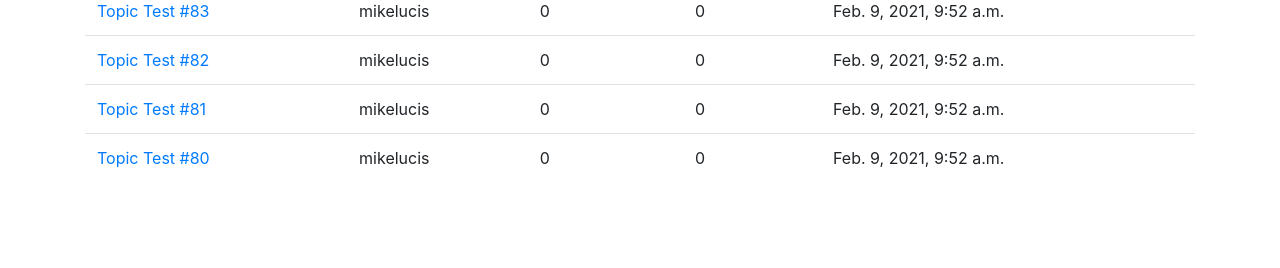
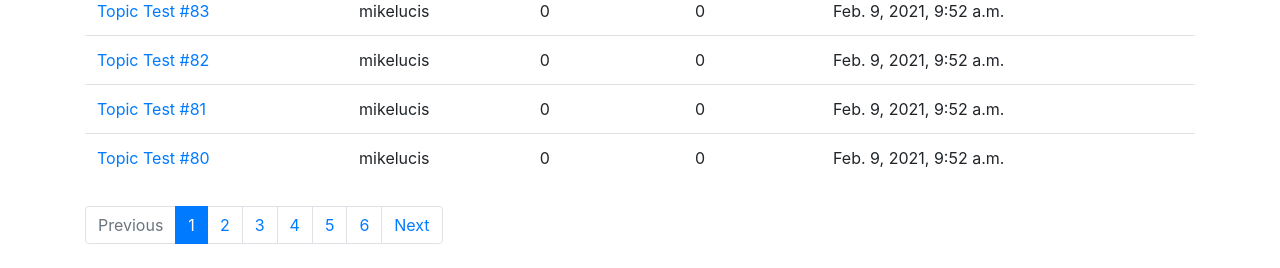
Before and after one commit to MikeLucis/Django-Discuz, a Django app: page /boards/1/ in a window 1280 px wide. Shown: the part 1062-1330 px from the top of the page. Before the commit the page ends 1230 px from the top, so only its background shows below. Run offline with Django 3.2, Linux system fonts and the light colour scheme; data comes from the database, SQL or seed files in the repository; both versions use the stored data as it was after the commit; some libraries are stand-ins or nearby versions.

Commit message:
ADD Active-Paging; 更新测试 (91)；

```diff
--- a/MyProject/urls.py
+++ b/MyProject/urls.py
@@ -65,7 +65,7 @@ urlpatterns = [
 
     url(r'^boards/(?P<pk>\d+)/$', views.TopicListView.as_view(), name='board_topics'),
     url(r'^boards/(?P<pk>\d+)/new/$', views.new_topic, name='new_topic'),
-    url(r'^boards/(?P<pk>\d+)/topics/(?P<topic_pk>\d+)/$', views.topic_posts, name='topic_posts'),
+    url(r'^boards/(?P<pk>\d+)/topics/(?P<topic_pk>\d+)/$', views.PostListView.as_view(), name='topic_posts'),
     url(r'^boards/(?P<pk>\d+)/topics/(?P<topic_pk>\d+)/reply/$', views.reply_topic, name='reply_topic'),
     url(r'^boards/(?P<pk>\d+)/topics/(?P<topic_pk>\d+)/posts/(?P<post_pk>\d+)/edit/$',
         views.PostUpdateView.as_view(), name='edit_post'),
--- a/boards/views.py
+++ b/boards/views.py
@@ -2,7 +2,6 @@ from django.shortcuts import render, redirect, get_object_or_404
 from django.contrib.auth.decorators import login_required
 from django.utils.decorators import method_decorator
 from django.views.generic import UpdateView, ListView
-from django.core.paginator import Paginator, EmptyPage, PageNotAnInteger
 from django.utils import timezone
 from django.db.models import Count
 
@@ -82,11 +81,30 @@ def new_topic(request, pk):
     return render(request, 'new_topic.html', {'board': board, 'form': form})
 
 
-def topic_posts(request, pk, topic_pk):
-    topic = get_object_or_404(Topic, board__pk=pk, pk=topic_pk)
-    topic.views += 1
-    topic.save()
-    return render(request, 'topic_posts.html', {'topic': topic})
+# 显示回复条数
+class PostListView(ListView):
+    model = Post
+    context_object_name = 'posts'
+    template_name = 'topic_posts.html'
+    paginate_by = 5
+
+    def get_context_data(self, **kwargs):
+        self.topic.views += 1
+        self.topic.save()
+        kwargs['topic'] = self.topic
+        return super().get_context_data(**kwargs)
+
+    def get_queryset(self):
+        self.topic = get_object_or_404(Topic, board__pk=self.kwargs.get('pk'), pk=self.kwargs.get('topic_pk'))
+        queryset = self.topic.post.order_by('created_at')
+        return queryset
+
+
+# def topic_posts(request, pk, topic_pk):
+#     topic = get_object_or_404(Topic, board__pk=pk, pk=topic_pk)
+#     topic.views += 1
+#     topic.save()
+#     return render(request, 'topic_posts.html', {'topic': topic})
 
 
 @login_required
--- /dev/null
+++ b/templates/includes/pagination.html
@@ -0,0 +1,38 @@
+{% if is_paginated %}
+    <nav aria-label="Topics pagination" class="mb-4">
+        <ul class="pagination">
+            {% if page_obj.has_previous %}
+                <li class="page-item">
+                    <a class="page-link" href="?page={{ page_obj.previous_page_number }}">Previous</a>
+                </li>
+            {% else %}
+                <li class="page-item disabled">
+                    <span class="page-link">Previous</span>
+                </li>
+            {% endif %}
+            {% for page_num in paginator.page_range %}
+                {% if page_obj.number == page_num %}
+                    <li class="page-item active">
+                        <span class="page-link">
+                            {{ page_num }}
+                            <span class="sr-only">(current)</span>
+                        </span>
+                    </li>
+                {% else %}
+                    <li class="page-item">
+                        <a class="page-link" href="?page={{ page_num }}">{{ page_num }}</a>
+                    </li>
+                {% endif %}
+            {% endfor %}
+            {% if page_obj.has_next %}
+                <li class="page-item">
+                    <a class="page-link" href="?page={{ page_obj.next_page_number }}">Next</a>
+                </li>
+            {% else %}
+                <li class="page-item disabled">
+                    <span class="page-link">Next</span>
+                </li>
+            {% endif %}
+        </ul>
+    </nav>
+{% endif %}
--- a/templates/topics.html
+++ b/templates/topics.html
@@ -14,7 +14,7 @@
         <a href="{% url 'new_topic' board.pk %}" class="btn btn-primary">New topic</a>
     </div>
 
-    <table class="table">
+    <table class="table mb-4">
         <thead class="thead-inverse">
         <tr>
             <th>Topic</th>
```
Also changed, not shown: other parts of templates/topics.html (+1 -38 lines), boards/tests/test_view_topic_posts.py (+2 -2 lines), templates/topic_posts.html (+6 -3 lines), db.sqlite3.
